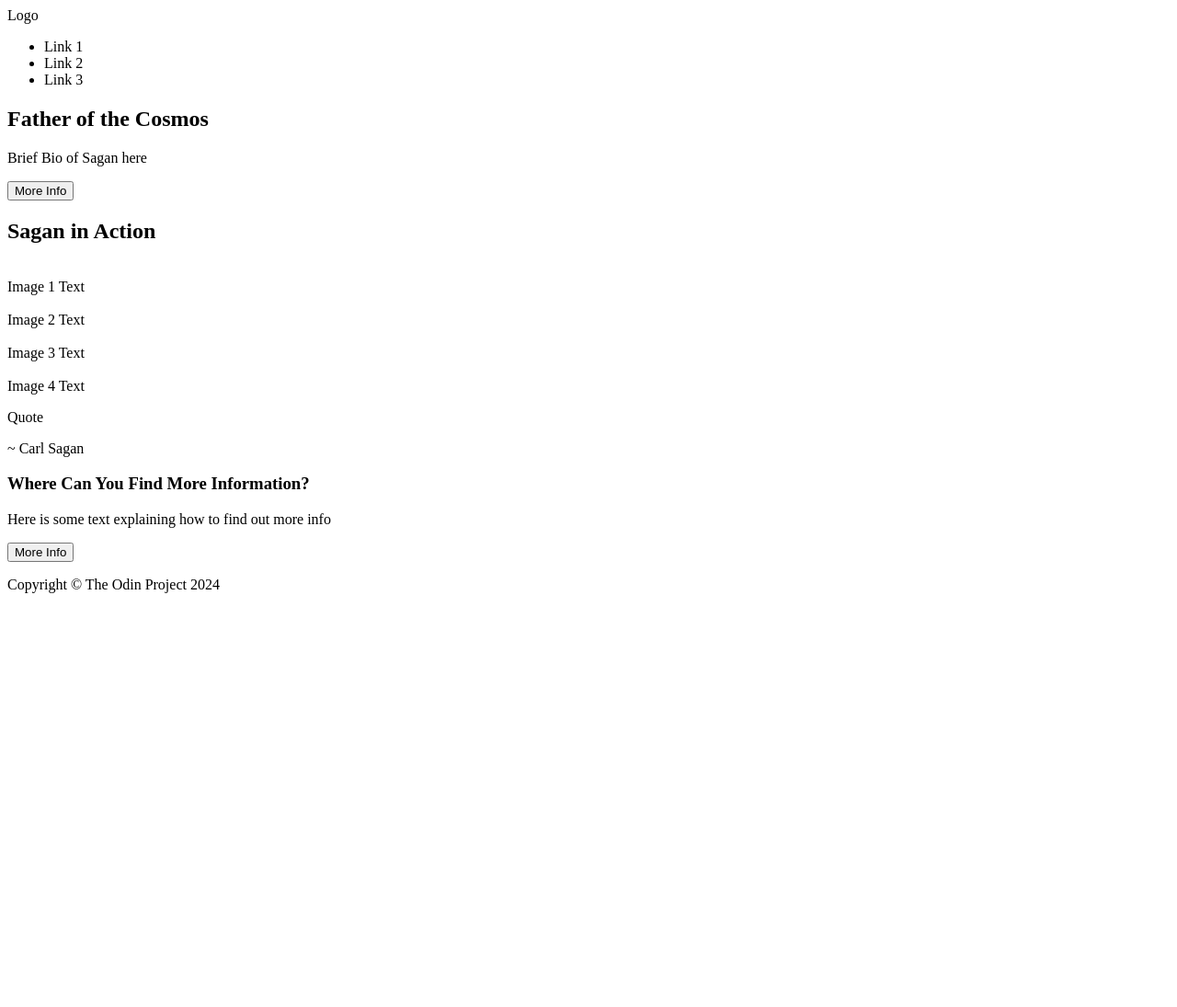
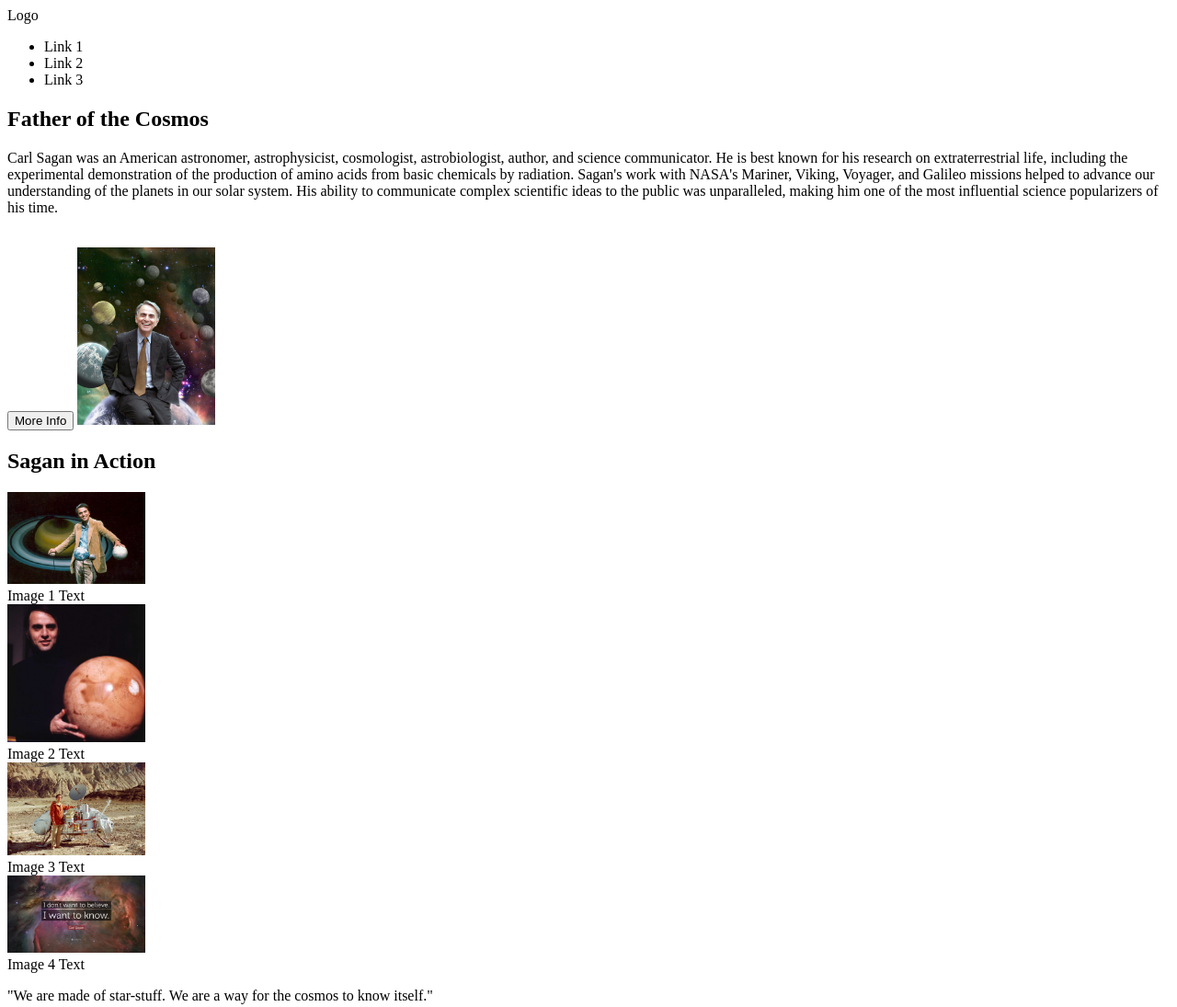
Before and after one commit to Lokie-ree/landing-page, a plain HTML site: page index.html in a window 1280 px wide. Shown: the top 1095 px of the page at 92% size. Before the commit the page ends 800 px from the top, so only its background shows below. Drawn offline with Linux system fonts and the light colour scheme.

Commit message:
Added images to asset folder, inserted images into html and paragraph content

```diff
--- a/index.html
+++ b/index.html
@@ -22,27 +22,34 @@
   <!-- Section: H1 element, paragraph, button, image -->
   <section>
     <h1>Father of the Cosmos</h1>
-    <p>Brief Bio of Sagan here</p>
+    <p>Carl Sagan was an American astronomer, astrophysicist, cosmologist, astrobiologist, author,
+       and science communicator. He is best known for his research on extraterrestrial life,
+       including the experimental demonstration of the production of amino acids from basic chemicals
+       by radiation. Sagan's work with NASA's Mariner, Viking, Voyager, and Galileo missions helped to
+       advance our understanding of the planets in our solar system. His ability to communicate complex
+       scientific ideas to the public was unparalleled, making him one of the most influential science
+       popularizers of his time.</p>
+    <br>
     <button>More Info</button>
-    <img>
+    <img width="150" height="auto" src="./assets/Sagan1.jpg" alt="Sagan sitting on Earth">
   </section>
 
   <!-- Section: H1 element and 4 images with text below -->
   <section class="container2">
     <h2>Sagan in Action</h2>
-    <img>
+    <img width="150" height="auto" src="./assets/Sagan5.jpg">
     <div>Image 1 Text</div>
-    <img>
+    <img width="150" height="auto" src="./assets/sagan3.jpg">
     <div>Image 2 Text</div>
-    <img>
+    <img width="150" height="auto" src="./assets/Sagan4.jpg">
     <div>Image 3 Text</div>
-    <img>
+    <img width="150" height="auto" src="./assets/Sagan6.jpg">
     <div>Image 4 Text</div>
   </section>
 
   <!-- Section: quote with author -->
   <section class="container3">
-    <p>Quote</p>
+    <p>"We are made of star-stuff. We are a way for the cosmos to know itself."</p>
     <p>~ Carl Sagan</p>
   </section>
 
```
Also changed, not shown: assets/Sagan1.jpg (added), assets/Sagan2.jpeg (added), assets/Sagan4.jpg (added), assets/Sagan5.jpg (added), assets/Sagan6.jpg (added), assets/sagan3.jpg (added).
